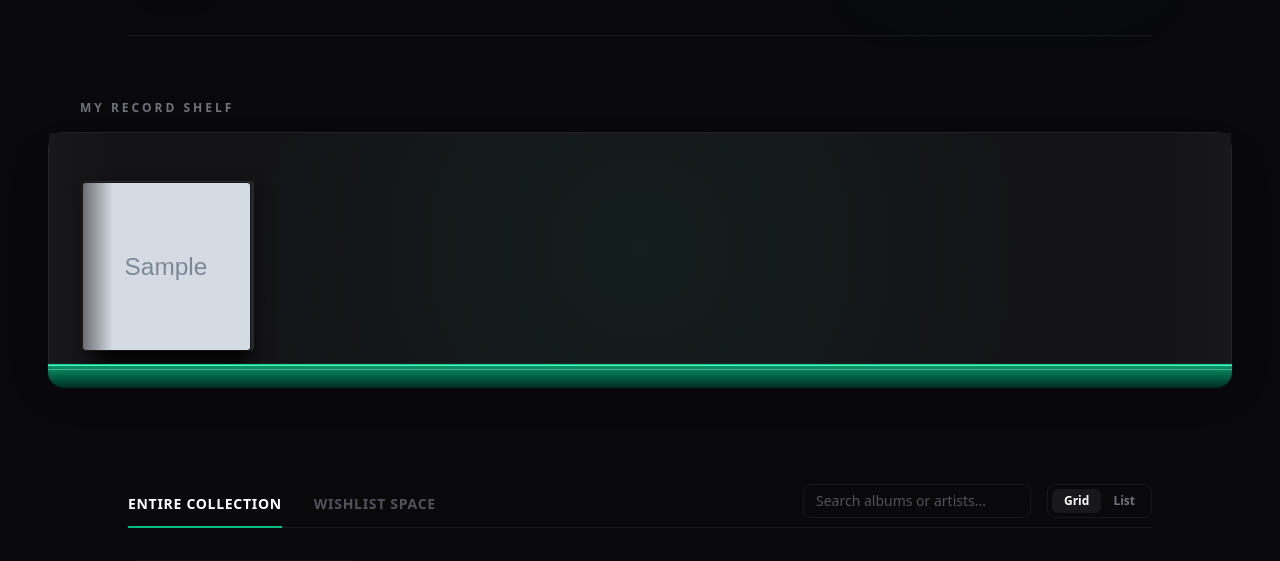
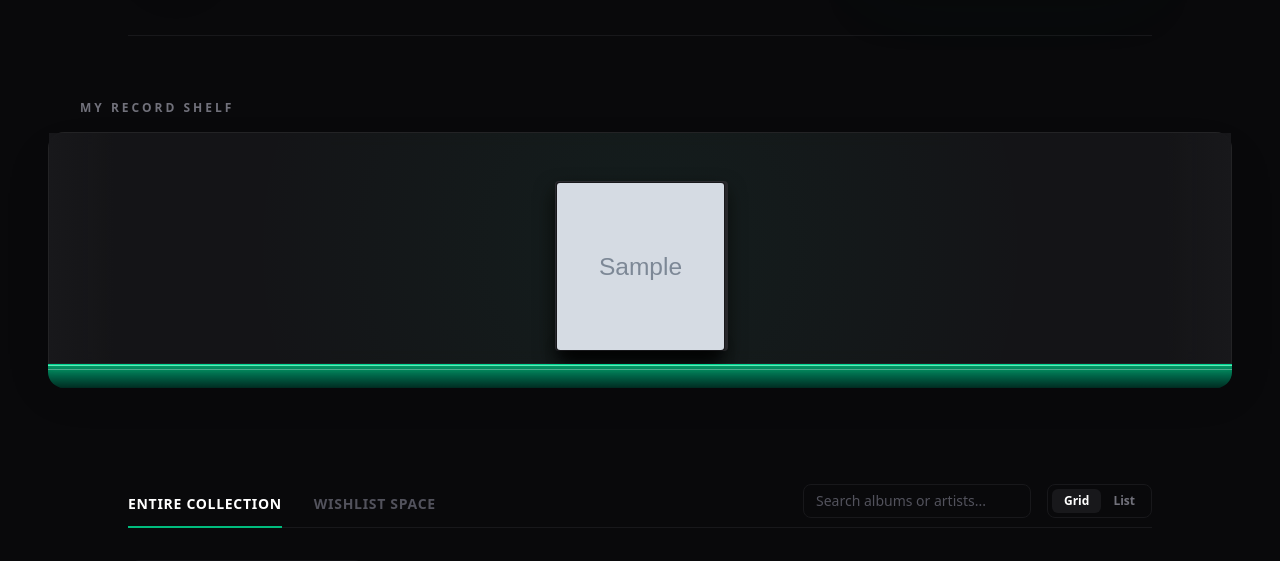
Before and after one commit to andrewstn/recordshelf, a Django app: template templates/profile.html in a window 1280 px wide. Shown: the part 248-809 px from the top of the page. Run offline with Django 5.2, Linux system fonts and the light colour scheme; the template is opened without the code that fills it: most values are stand-ins (such as "Sample title", 1, 10 or a date in 2020); grey boxes marked "Sample" are stand-in pictures.

Commit message:
Change shelf justify to center for shelves with <6 records.

```diff
--- a/templates/profile.html
+++ b/templates/profile.html
@@ -110,10 +110,10 @@
             <div id="shelf-container"
                  data-is-owner="{% if request.user == profile_user %}true{% else %}false{% endif %}"
                  data-update-url="{% url 'update_shelf_order' %}"
-                 class="grid grid-cols-3 md:grid-cols-6 gap-3 md:gap-5 items-end relative z-10 pb-1">
+                 class="flex flex-wrap justify-center gap-3 md:gap-5 items-end relative z-10 pb-1">
 
                 {% for item in shelf_items %}
-                <div data-id="{{ item.record.id }}" class="w-full relative z-10 cursor-grab active:cursor-grabbing group/card">
+                <div data-id="{{ item.record.id }}" class="w-[calc((100%-1.5rem)/3)] md:w-[calc((100%-6.25rem)/6)] relative z-10 cursor-grab active:cursor-grabbing group/card">
 
                     <div class="absolute -bottom-2 left-1/2 -translate-x-1/2 w-11/12 h-3 bg-black/90 blur-sm rounded-full group-hover/card:blur-md group-hover/card:bg-emerald-950/40 group-hover/card:w-5/6 transition-all duration-300 pointer-events-none z-0"></div>
 
```
